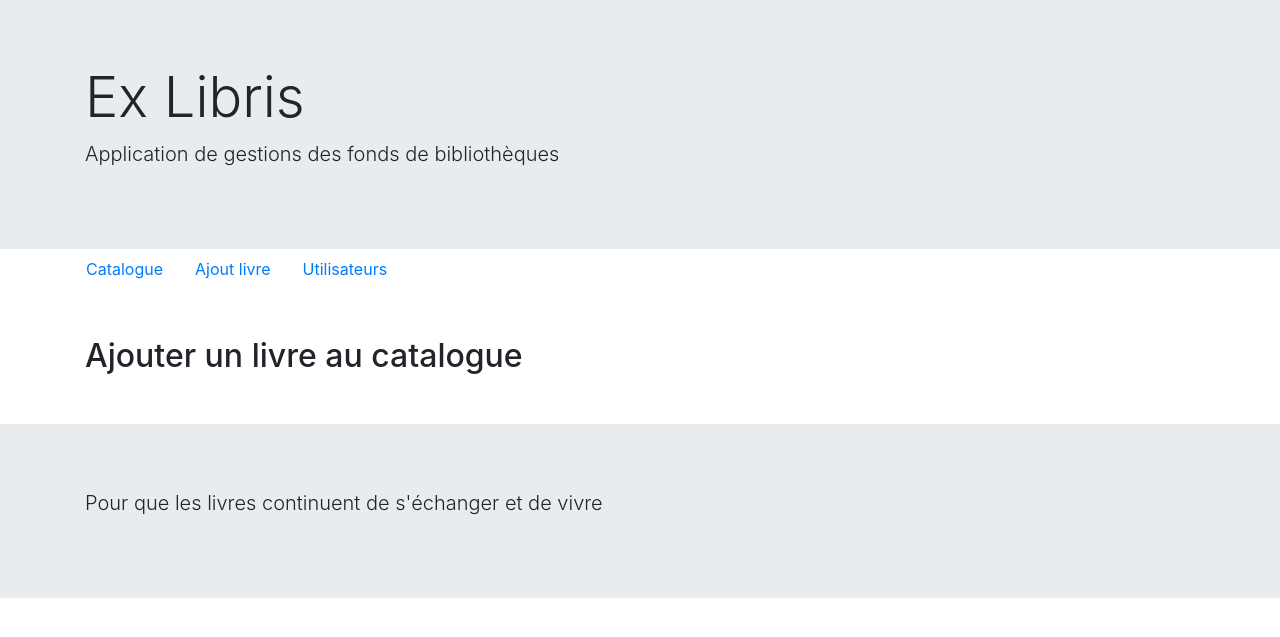
After one commit to thomgo/symfonyLibrairy, a Symfony app: template templates/librairian/newBook.html.twig in a window 1280 px wide. The commit adds this page. Shown: the top 637 px of the page. Run offline with Twig, Linux system fonts and the light colour scheme; the template is opened without the code that fills it, so the values that code supplies are empty; some libraries are stand-ins or nearby versions.

Commit message:
made basic template

```diff
--- a/src/Controller/LibrairianController.php
+++ b/src/Controller/LibrairianController.php
@@ -42,8 +42,7 @@ class LibrairianController extends AbstractController
      */
     public function newBook()
     {
-        return $this->render('librairian/index.html.twig', [
-            'controller_name' => 'LibrairianController',
+        return $this->render('librairian/newBook.html.twig', [
         ]);
     }
 }
--- a/templates/base.html.twig
+++ b/templates/base.html.twig
@@ -2,11 +2,34 @@
 <html>
     <head>
         <meta charset="UTF-8">
-        <title>{% block title %}Welcome!{% endblock %}</title>
-        {% block stylesheets %}{% endblock %}
+        <title>{% block title %}{% endblock %}</title>
+        {% block stylesheets %}
+          <link rel="stylesheet" href="https://maxcdn.bootstrapcdn.com/bootstrap/4.0.0/css/bootstrap.min.css" integrity="sha384-Gn5384xqQ1aoWXA+058RXPxPg6fy4IWvTNh0E263XmFcJlSAwiGgFAW/dAiS6JXm" crossorigin="anonymous">
+        {% endblock %}
     </head>
     <body>
+      <div class="jumbotron jumbotron-fluid my-0">
+        <div class="container">
+          <h1 class="display-4">Ex Libris</h1>
+          <p class="lead">Application de gestions des fonds de bibliothèques</p>
+        </div>
+      </div>
+
+      {{ include('nav.html.twig') }}
+
+      <main class="container my-5">
+        <h2>{% block pageTitle %}{% endblock %}</h2>
         {% block body %}{% endblock %}
-        {% block javascripts %}{% endblock %}
+        {% block javascripts %}
+          <script src="https://code.jquery.com/jquery-3.2.1.slim.min.js" integrity="sha384-KJ3o2DKtIkvYIK3UENzmM7KCkRr/rE9/Qpg6aAZGJwFDMVNA/GpGFF93hXpG5KkN" crossorigin="anonymous"></script>
+          <script src="https://cdnjs.cloudflare.com/ajax/libs/popper.js/1.12.9/umd/popper.min.js" integrity="sha384-ApNbgh9B+Y1QKtv3Rn7W3mgPxhU9K/ScQsAP7hUibX39j7fakFPskvXusvfa0b4Q" crossorigin="anonymous"></script>
+          <script src="https://maxcdn.bootstrapcdn.com/bootstrap/4.0.0/js/bootstrap.min.js" integrity="sha384-JZR6Spejh4U02d8jOt6vLEHfe/JQGiRRSQQxSfFWpi1MquVdAyjUar5+76PVCmYl" crossorigin="anonymous"></script>
+        {% endblock %}
+      </main>
+      <div class="jumbotron jumbotron-fluid mb-0">
+        <div class="container">
+          <p class="lead">Pour que les livres continuent de s'échanger et de vivre</p>
+        </div>
+      </div>
     </body>
 </html>
--- /dev/null
+++ b/templates/librairian/newBook.html.twig
@@ -0,0 +1,9 @@
+{% extends 'base.html.twig' %}
+
+{% block title %}Ajout livre{% endblock %}
+
+{% block pageTitle %}Ajouter un livre au catalogue{% endblock %}
+
+{% block body %}
+
+{% endblock %}
--- /dev/null
+++ b/templates/nav.html.twig
@@ -0,0 +1,13 @@
+<nav class="">
+  <ul class="container nav">
+    <li class="nav-item">
+      <a class="nav-link active" href="{{ path("librairian")}}">Catalogue</a>
+    </li>
+    <li class="nav-item">
+      <a class="nav-link" href="{{ path("librairian_new_book")}}">Ajout livre</a>
+    </li>
+    <li class="nav-item">
+      <a class="nav-link" href="{{ path("librairian_users")}}">Utilisateurs</a>
+    </li>
+  </ul>
+</nav>
```
Also changed, not shown: templates/librairian/index.html.twig (+3 -14 lines).
